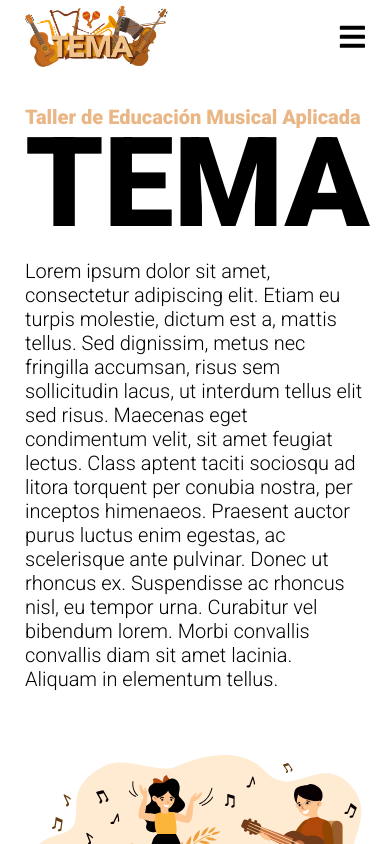
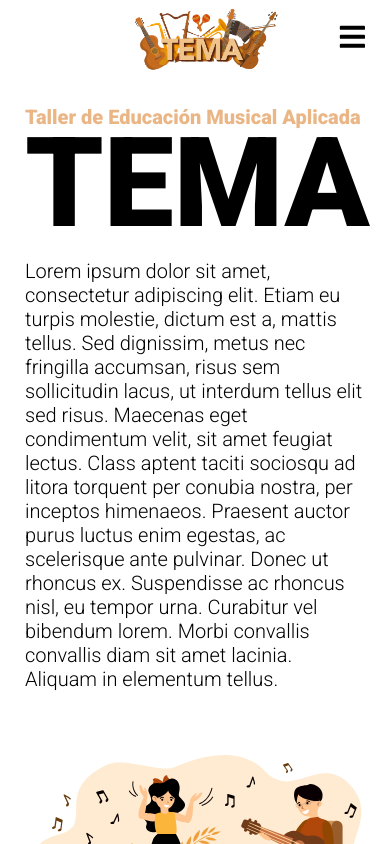
Before and after one commit to vperalta19/temataller, a React (Create React App) app: page / in a window 390 px wide. Shown: the top 844 px of the page. Built offline with nearby package versions, Linux system fonts and the light colour scheme.

Commit message:
subo inicio

```diff
--- a/src/assets/css/Toolbar.css
+++ b/src/assets/css/Toolbar.css
@@ -63,7 +63,7 @@ html, body, #root {
     cursor: pointer;
     text-decoration: none;
     font-size: 2rem;
-    flex-grow: 1;
+    align-self: flex-start;
 }
 
 .nav-logo img{
@@ -120,8 +120,10 @@ html, body, #root {
 
 @media screen and (max-width: 960px) {
     .nav-item {
-
-        padding-right: 0px;
+        padding: 0 !important;
+    }
+    a{
+        padding: 0 !important;
     }
     .nav-menu {
         display: flex;
```
